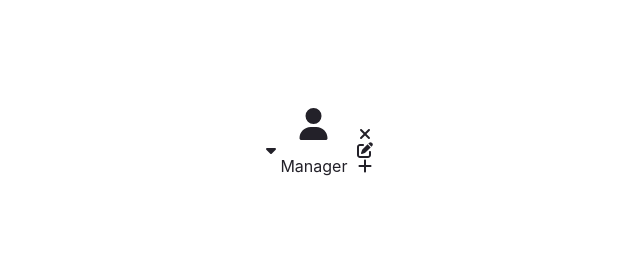
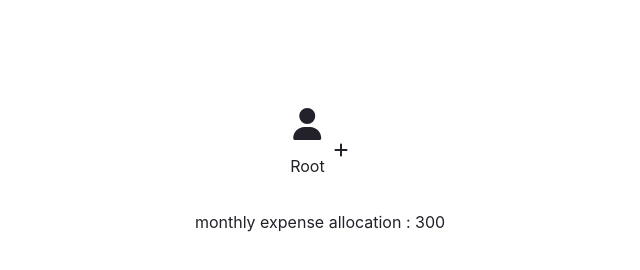
Before and after one commit to Zeroxys/bunsan, a Gatsby site: page / in a window 1280 px wide. Shown: the whole page, without its empty margins (320-960 px from the left). Built offline with nearby package versions, Linux system fonts and the light colour scheme; Gatsby itself is replaced by a stand-in of ours.

Commit message:
feat(treeComponent): finished and some fixes added

```diff
--- a/src/components/Form/index.tsx
+++ /dev/null
@@ -1,111 +0,0 @@
-import React, {useState} from 'react'
-import { Select, Tooltip } from "sancho";
-import { css } from '@emotion/css'
-import { styles } from './styles';
-import { Data } from '../../mocks/data';
-import { FontAwesomeIcon } from '@fortawesome/react-fontawesome'
-import {
-  faUser,
-  faCode,
-  faGear,
-  faCaretDown,
-  faInfo,
-  faPlus,
-  faRemove,
-  faCaretUp,
-  faEdit
-} from '@fortawesome/free-solid-svg-icons'
-
-const options = [
-  {
-    type: '',
-    isAdmin:false,
-    allocation : 1000,
-    items: [],
-    id:1,
-    icon: faCode,
-  },
-  {
-    type: 'Developer',
-    isAdmin:false,
-    allocation : 1000,
-    items: [],
-    id:1,
-    icon: faCode,
-  },
-  {
-    type: 'QA-Tester',
-    isAdmin:false,
-    allocation : 500,
-    items: [],
-    id:2,
-    icon: faGear
-  },
-  {
-    type: 'Manager',
-    isAdmin:true,
-    items: [],
-    allocation : 300,
-    id:3,
-    icon: faUser
-  },
-]
-
-const Node = ({ setSource, dataSource : {icon, items, isAdmin, type } }) => {
-  const [hideComponent, setHideComponent] = useState(false)
-  const [showSelect, setShowSelect] = useState(false)
-  const style = styles()
-  return (
-    <div className={style.wrapper}>
-        <div className={style.dropdown}>
-          <FontAwesomeIcon
-            onClick={() => setHideComponent(!hideComponent)}
-            icon={ hideComponent ? faCaretUp : faCaretDown}
-            size="1x" />
-        </div>
-        <div>
-          <div className={style.treeWrapper}>
-            <FontAwesomeIcon icon={icon} size="2x" />
-            <p>{type}</p>
-          </div>
-        </div>
-        <div className={style.options}>
-          <FontAwesomeIcon icon={faRemove} size="1x" />
-          <FontAwesomeIcon
-            onClick={() => setShowSelect(true)}
-            icon={faEdit} size="1x" />
-          {isAdmin ? <FontAwesomeIcon icon={faPlus} size="1x" /> : null}
-        </div>
-
-        {showSelect ? <div>
-            <Select
-              defaultChecked={false}
-              onChange={({target: { value }}) => {
-              setShowSelect(false)
-              const option = options.find(option => option.type === value)
-              setSource(option)
-            }}>
-              {options.map((options) => <option>{options.type}</option>)}
-            </Select>
-        </div> : null}
-
-        {items.map( item => {
-          return (
-            <Node source={item}/>
-          )
-        })}
-
-      </div>
-  )
-}
-
-export const TreeComponent = () => {
-
-  const [source, setSource] = useState(Data)
-  const style = styles()
-  return (
-    <div className={style.wrapper}>
-      <Node dataSource={source} setSource={setSource}/>
-    </div>
-  )
-}
--- a/src/components/Form/styles.tsx
+++ /dev/null
@@ -1,24 +0,0 @@
-import { css } from '@emotion/css'
-
-export const styles = () => {
-  return {
-    wrapper : css`
-      display:flex;
-      justify-content:center;
-      align-items:center;
-    `,
-    dropdown: css`
-      margin-left: 5px;
-    `,
-    treeWrapper : css`
-      display:flex;
-      flex-direction:column;
-      padding:.25rem;
-  `,
-    options:css`
-      display:flex;
-      flex-direction:column;
-      padding:.35rem;
-    `
-  }
-}
--- /dev/null
+++ b/src/components/Node/index.tsx
@@ -0,0 +1,88 @@
+import React, { useState } from 'react'
+import { Select } from "sancho";
+import { styles } from './styles';
+import { Options } from '../../mocks/data';
+import { FontAwesomeIcon } from '@fortawesome/react-fontawesome'
+import {
+  faPlus,
+  faRemove
+} from '@fortawesome/free-solid-svg-icons'
+
+export const Node = ({ data }) => {
+  const [source, setSource] = useState(data)
+  const [total, setTotal] = useState(data.allocation)
+  const [showAdd, setShowAdd] = useState(false)
+
+  const {icon, type } = source
+  const style = styles(type === 'Root')
+
+  const removeChild = () => {
+    setSource((prevState) => {
+      console.log('prev',prevState)
+      return {}
+    })
+  }
+
+  const addNewChild = ({
+    target: { value }
+  }) => {
+    const optionToAppend = Options.find(option => option.type === value)
+    const newSource = {
+      ...source,
+      children :  [...source.children , {...optionToAppend}]
+    }
+
+    setTotal(data.allocation + optionToAppend?.allocation)
+    setSource(newSource)
+    setShowAdd(!showAdd)
+  }
+
+  return (
+    <div className={style.nodeWrapper}>
+      <div className={style.nodeContent}>
+        <div>
+          <div className={style.treeWrapper}>
+            <FontAwesomeIcon icon={icon} size="2x" />
+            <p>{type}</p>
+          </div>
+        </div>
+        <div className={style.options}>
+          {type === 'Manager' || type === 'Root' ?
+            null
+            : <FontAwesomeIcon
+            onClick={removeChild}
+            icon={faRemove} size="1x" />
+          }
+
+          {type === 'Manager' || type === 'Root' ?
+            <FontAwesomeIcon
+              onClick={() => setShowAdd(!showAdd)}
+              icon={faPlus}
+              size="1x" /> : null}
+        </div>
+
+        <div className={style.addContainer}>
+          {showAdd ? <div className={style.selectWidth}>
+              <Select
+                defaultChecked={false}
+                onChange={(e) => addNewChild(e)}>
+                {Options.map((options, key) => <option key={key}>{options.type}</option>)}
+              </Select>
+          </div> : null}
+        </div>
+
+      </div>
+
+      <div className={style.hideContainer}>
+        {source.children ? source.children.map( item => {
+          item.id = Math.floor(Math.random() * Date.now())
+          return (<div key={item.id} style={{display:'flex', flexDirection:'row', marginLeft:30}}>
+              <Node data={item}/>
+            </div>)
+        }) : null}
+      </div>
+
+      {type === 'Root' ? <p>{`monthly expense allocation : ${total}`}</p> : null}
+    </div>
+  )
+}
--- /dev/null
+++ b/src/components/Node/styles.tsx
@@ -0,0 +1,49 @@
+import { css } from '@emotion/css'
+
+export const styles = (root) => {
+  return {
+    nodeWrapper : css`
+      display:flex;
+      flex-direction:column;
+      justify-content:center;
+      align-items:center;
+    `,
+    nodeContent : css`
+      width:100px;
+      border-left:${root ? '0px' : '1px'} solid black;
+      display:flex;
+      justify-content:center;
+      align-items:center;
+      position:relative;
+      `,
+    dropdown: css`
+      margin-left: 10px;
+    `,
+    treeWrapper : css`
+      display:flex;
+      flex-direction:column;
+      padding:.25rem;
+  `,
+    options:css`
+      display:flex;
+      flex-direction:column;
+      justify-content: space-around;
+      padding: .35rem;
+      height: 2.875rem;
+    `,
+    selectWidth:css`
+      left:0;
+    `,
+    addContainer : css`
+    width:100px;
+    position:absolute;
+    right:-100%;
+  `,
+    hideContainer : css`
+      display:flex;
+      flex-direction: column;
+      width: 100px;
+      marginLeft: 40px;
+    `
+  }
+}
--- /dev/null
+++ b/src/components/Tree/index.tsx
@@ -0,0 +1,14 @@
+import React, { useState } from 'react'
+import { styles } from './styles';
+import { Root } from '../../mocks/data';
+import { Node } from '../Node';
+
+export const TreeComponent = () => {
+  const style = styles()
+
+  return (
+    <div className={style.wrapper}>
+      <Node data={Root} />
+    </div>
+  )
+}
--- /dev/null
+++ b/src/components/Tree/styles.tsx
@@ -0,0 +1,14 @@
+import { css } from '@emotion/css'
+
+export const styles = () => {
+  return {
+    wrapper : css`
+      display:flex;
+      justify-content:space-around;
+    `,
+    pricingContainer : css`
+      border: 1px solid red;
+      width: 50%;
+    `
+  }
+}
--- a/src/mocks/data.tsx
+++ b/src/mocks/data.tsx
@@ -1,18 +1,39 @@
 import {
   faUser,
   faCode,
-  faGear,
-  faCaretDown,
-  faInfo,
-  faPlus,
-  faRemove,
-  faCaretUp,
-  faEdit
+  faGear
 } from '@fortawesome/free-solid-svg-icons'
 
-export const Data = {
-    type: 'Manager',
-    isAdmin:true,
-    items: [],
+export const Root = {
+    type: 'Root',
+    children: [],
+    allocation : 300,
     icon: faUser
 }
+
+export const Options = [
+  {
+    type: '',
+    allocation : 1000,
+    children: [],
+    icon: faCode,
+  },
+  {
+    type: 'Dev',
+    allocation : 1000,
+    children: [],
+    icon: faCode,
+  },
+  {
+    type: 'QA',
+    allocation : 500,
+    children: [],
+    icon: faGear
+  },
+  {
+    type: 'Manager',
+    children: [],
+    allocation : 300,
+    icon: faUser
+  },
+]
--- a/src/pages/index.tsx
+++ b/src/pages/index.tsx
@@ -1,5 +1,5 @@
 import * as React from "react";
-import { TreeComponent } from "../components/Form";
+import { TreeComponent } from "../components/Tree";
 
 const pageStyles = {
   color: "#232129",
```
